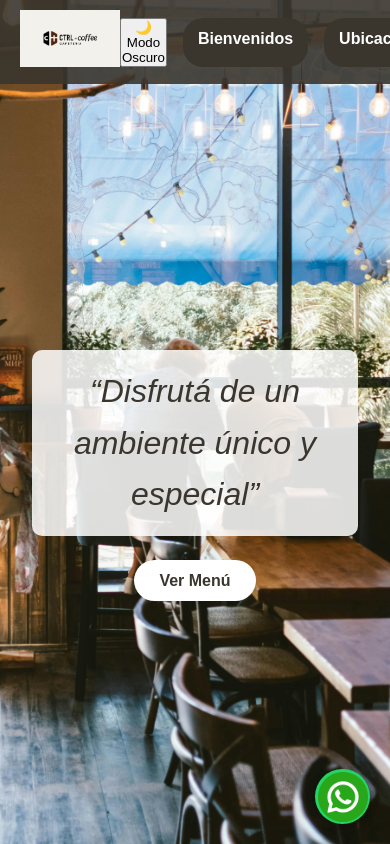
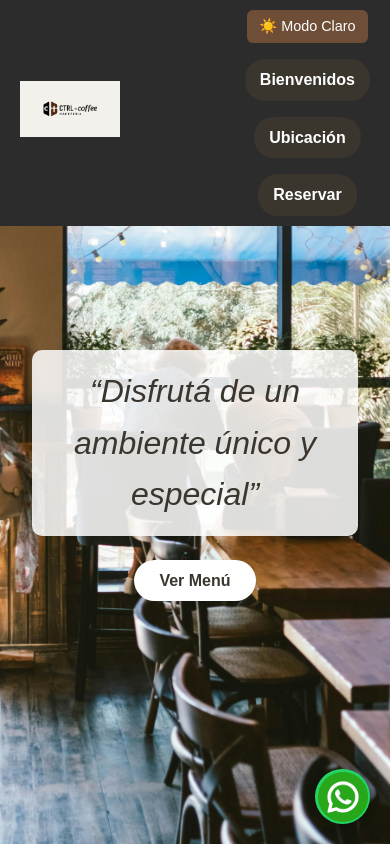
Before and after one commit to MagaliPeschiera/PW1-TP, a plain HTML site: page index.html in a window 390 px wide. Both pictures are taken after a click on the button "🌙 Modo Oscuro". Shown: the top 844 px of the page. Drawn offline with Linux system fonts and the light colour scheme; files whose address does not match are found by name.

Commit message:
Add files via upload

```diff
--- a/script.js
+++ b/script.js
@@ -1,3 +1,4 @@
+// FORMULARIO
 document.getElementById("contact-form").addEventListener("submit", async function (e) {
   e.preventDefault();
 
@@ -44,3 +45,19 @@ document.getElementById("contact-form").addEventListener("submit", async functio
     mensaje.textContent = "No se pudo conectar con el servidor.";
   }
 });
+
+// MODO OSCURO / CLARO
+const botonModo = document.getElementById('modo-btn');
+const body = document.body;
+const secciones = document.querySelectorAll('.barra-superior, .seccion, footer, form');
+
+botonModo.addEventListener('click', () => {
+  body.classList.toggle('modo-oscuro');
+  secciones.forEach(sec => sec.classList.toggle('modo-oscuro'));
+
+  if (body.classList.contains('modo-oscuro')) {
+    botonModo.textContent = '☀️ Modo Claro';
+  } else {
+    botonModo.textContent = '🌙 Modo Oscuro';
+  }
+});
--- a/style.css
+++ b/style.css
@@ -252,3 +252,48 @@ form input::placeholder {
 .footer .redes a:hover {
   color: #ccc;
 }
+/* Modo oscuro */
+body.modo-oscuro {
+  background-color: #1a1a1a;
+  color: #f5f5f5;
+}
+
+.barra-superior.modo-oscuro,
+.seccion.modo-oscuro,
+footer.modo-oscuro,
+form.modo-oscuro {
+  background-color: #2c2c2c;
+  color: #f5f5f5;
+}
+
+/* Botón de modo claro/oscuro */
+#modo-btn {
+  padding: 8px 12px;
+  border: none;
+  border-radius: 6px;
+  background-color: #6f4e37;
+  color: white;
+  cursor: pointer;
+  font-size: 0.9rem;
+}
+
+#modo-btn:hover {
+  background-color: #5c3e2b;
+}
+
+
+@media (max-width: 768px) {
+  nav {
+    flex-direction: column;
+    align-items: center;
+  }
+
+  nav ul {
+    flex-direction: column;
+    gap: 10px;
+  }
+
+  nav ul li {
+    margin: 5px 0;
+  }
+}
```
